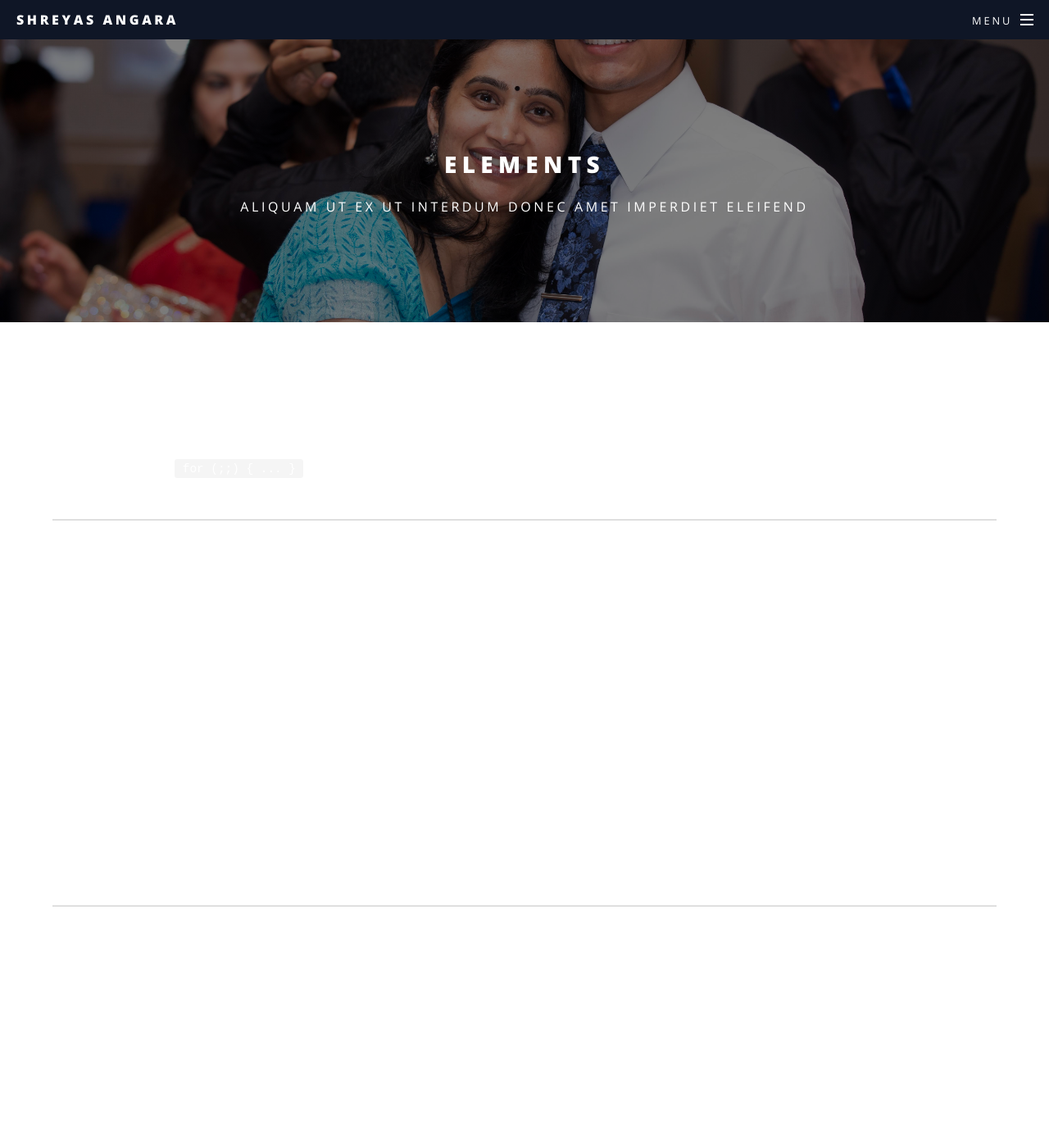
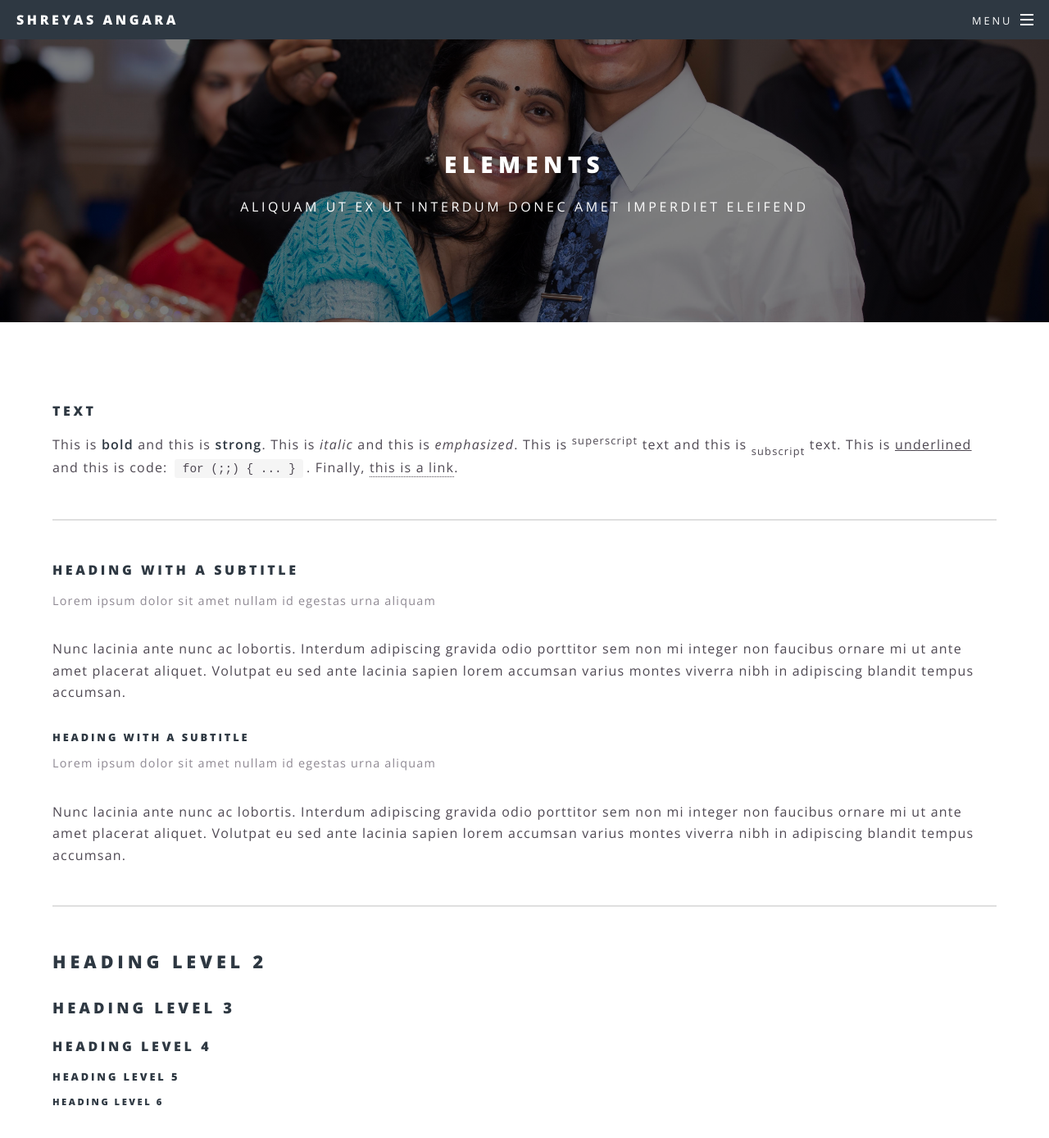
Before and after one commit to shreyas00023/mywebsite, a Jekyll site: the page built from elements.html, in a window 1280 px wide and 1400 px high. Shown: the top 1388 px of the window at 82% size. Built offline with Jekyll 4.4.1, drawn with Linux system fonts in a browser that asks for light colours.

Commit message:
Add files via upload

```diff
--- a/_sass/libs/_vars.scss
+++ b/_sass/libs/_vars.scss
@@ -37,7 +37,7 @@
 
 // Palette.
 	$palette: (
-		bg:					#0f1626,
+		bg:					#2e3842,
 		fg:					#fff,
 		fg-bold:			#fff,
 		fg-light:			rgba(255,255,255,0.5),
@@ -47,10 +47,10 @@
 		border2-bg:			rgba(144,144,144,0.5),
 
 		accent1: (
-			bg:				#ab987a,
+			bg:				#21b2a6,
 			fg-bold:		#ffffff,
-			fg:				mix(#ab987a, #ffffff, 25%),
-			fg-light:		mix(#ab987a, #ffffff, 40%),
+			fg:				mix(#21b2a6, #ffffff, 25%),
+			fg-light:		mix(#21b2a6, #ffffff, 40%),
 			border:			rgba(0,0,0,0.125),
 			border-bg:		rgba(255,255,255,0.075),
 			border2:		rgba(0,0,0,0.25),
@@ -58,10 +58,10 @@
 		),
 
 		accent2: (
-			bg:				#f5f5f5,
+			bg:				#00ffcc,
 			fg-bold:		#ffffff,
-			fg:				mix(#f5f5f5, #ffffff, 25%),
-			fg-light:		mix(#f5f5f5, #ffffff, 40%),
+			fg:				mix(#00ffcc, #ffffff, 25%),
+			fg-light:		mix(#00ffcc, #ffffff, 40%),
 			border:			rgba(0,0,0,0.125),
 			border-bg:		rgba(255,255,255,0.075),
 			border2:		rgba(0,0,0,0.25),
@@ -69,10 +69,10 @@
 		),
 
 		accent3: (
-			bg:				#f5f5f5,
+			bg:				#00f0ff,
 			fg-bold:		#ffffff,
-			fg:				mix(#f5f5f5, #ffffff, 25%),
-			fg-light:		mix(#f5f5f5, #ffffff, 40%),
+			fg:				mix(#00f0ff, #ffffff, 25%),
+			fg-light:		mix(#00f0ff, #ffffff, 40%),
 			border:			rgba(0,0,0,0.125),
 			border-bg:		rgba(255,255,255,0.075),
 			border2:		rgba(0,0,0,0.25),
@@ -80,10 +80,10 @@
 		),
 
 		accent4: (
-			bg:				#f5f5f5,
+			bg:				#76ddff,
 			fg-bold:		#ffffff,
-			fg:				mix(#f5f5f5, #ffffff, 25%),
-			fg-light:		mix(#f5f5f5, #ffffff, 40%),
+			fg:				mix(#76ddff, #ffffff, 25%),
+			fg-light:		mix(#76ddff, #ffffff, 40%),
 			border:			rgba(0,0,0,0.125),
 			border-bg:		rgba(255,255,255,0.075),
 			border2:		rgba(0,0,0,0.25),
@@ -91,10 +91,10 @@
 		),
 
 		accent5: (
-			bg:				#ab987a,
+			bg:				#505393,
 			fg-bold:		#ffffff,
-			fg:				mix(#ab987a, #ffffff, 25%),
-			fg-light:		mix(#ab987a, #ffffff, 40%),
+			fg:				mix(#505393, #ffffff, 25%),
+			fg-light:		mix(#505393, #ffffff, 40%),
 			border:			rgba(0,0,0,0.125),
 			border-bg:		rgba(255,255,255,0.075),
 			border2:		rgba(0,0,0,0.25),
@@ -114,9 +114,9 @@
 
 		accent7: (
 			bg:				#ffffff,
-			fg-bold:		#ffffff,
-			fg:				#ffffff,
-			fg-light:		#ffffff,
+			fg-bold:		#2E3842,
+			fg:				#4E4852,
+			fg-light:		#8E8892,
 			border:			#dfdfdf,
 			border-bg:		rgba(0,0,0,0.0375),
 			border2:		#bfbfbf,
```
